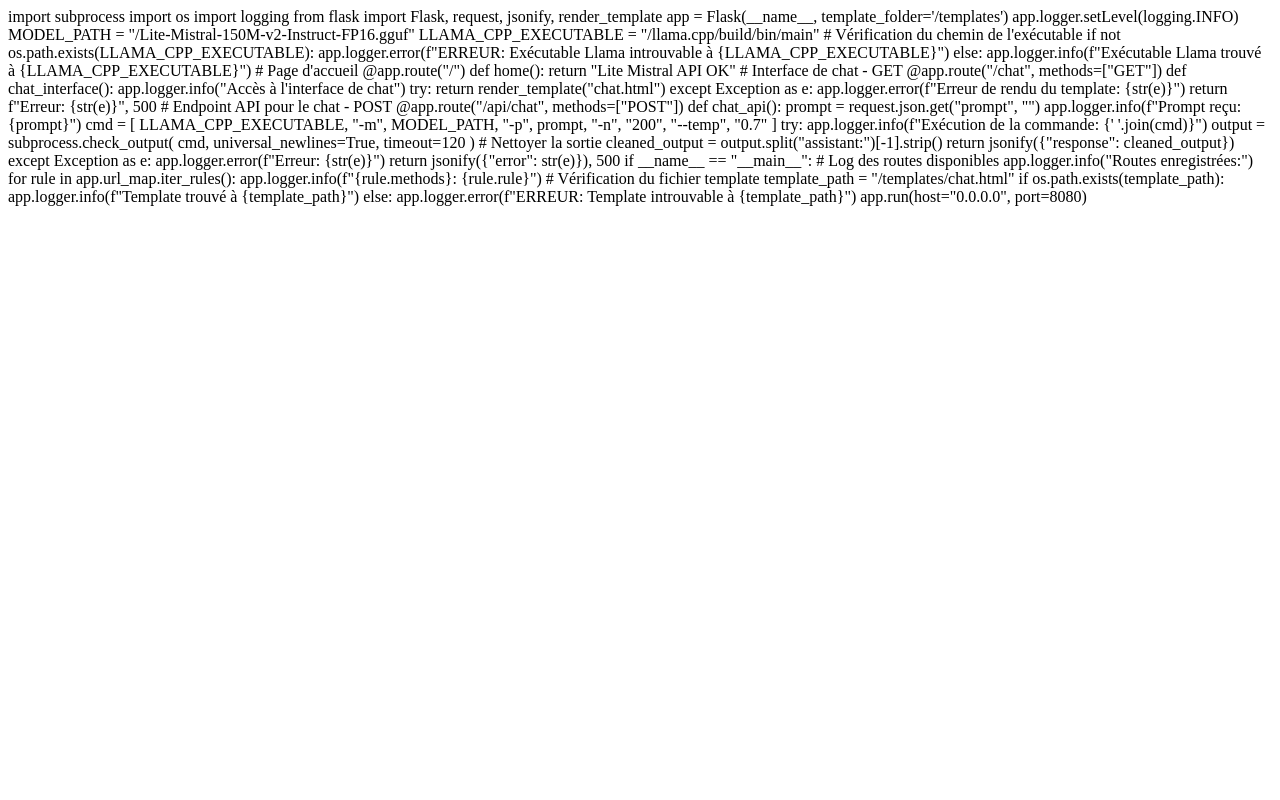
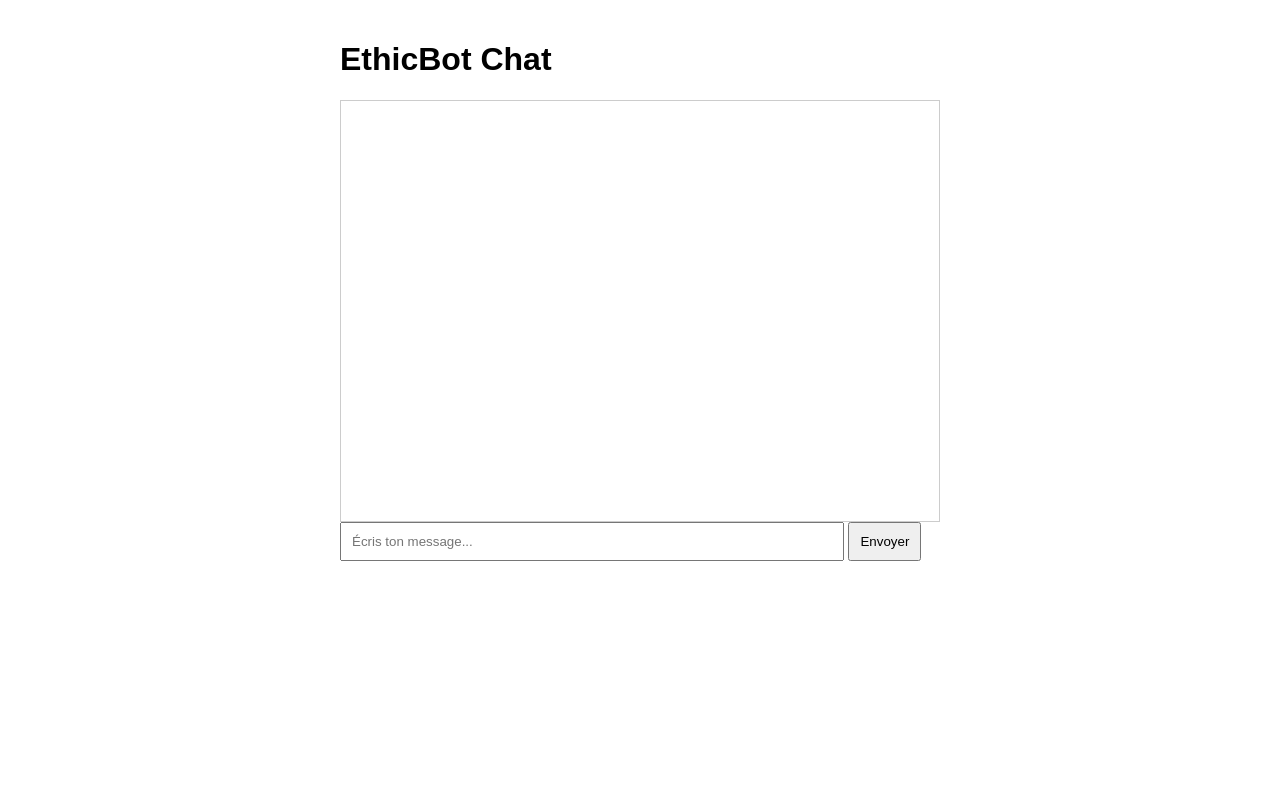
Before and after one commit to Tigroufou29/ethicbot-lite, a Flask app: page /chat in a window 1280 px wide. Run offline with Flask 3, Linux system fonts and the light colour scheme.

Commit message:
Update chat.html

```diff
--- a/templates/chat.html
+++ b/templates/chat.html
@@ -1,74 +1,53 @@
-import subprocess
-import os
-import logging
-from flask import Flask, request, jsonify, render_template
+<!DOCTYPE html>
+<html lang="fr">
+<head>
+    <meta charset="UTF-8">
+    <title>EthicBot Chat</title>
+    <style>
+        body { font-family: Arial, sans-serif; max-width: 600px; margin: auto; padding: 20px; }
+        #chat { border: 1px solid #ccc; padding: 10px; height: 400px; overflow-y: scroll; }
+        #user-input { width: 80%; padding: 10px; }
+        #send-btn { padding: 10px; }
+        .user { color: blue; }
+        .bot { color: green; }
+    </style>
+</head>
+<body>
+    <h1>EthicBot Chat</h1>
+    <div id="chat"></div>
+    <input type="text" id="user-input" placeholder="Écris ton message...">
+    <button id="send-btn">Envoyer</button>
 
-app = Flask(__name__, template_folder='/templates')
-app.logger.setLevel(logging.INFO)
+    <script>
+        const chatDiv = document.getElementById("chat");
+        const input = document.getElementById("user-input");
+        const button = document.getElementById("send-btn");
 
-MODEL_PATH = "/Lite-Mistral-150M-v2-Instruct-FP16.gguf"
-LLAMA_CPP_EXECUTABLE = "/llama.cpp/build/bin/main"
+        function addMessage(sender, text) {
+            const msg = document.createElement("p");
+            msg.className = sender;
+            msg.textContent = sender + ": " + text;
+            chatDiv.appendChild(msg);
+            chatDiv.scrollTop = chatDiv.scrollHeight;
+        }
 
-# Vérification du chemin de l'exécutable
-if not os.path.exists(LLAMA_CPP_EXECUTABLE):
-    app.logger.error(f"ERREUR: Exécutable Llama introuvable à {LLAMA_CPP_EXECUTABLE}")
-else:
-    app.logger.info(f"Exécutable Llama trouvé à {LLAMA_CPP_EXECUTABLE}")
-
-# Page d'accueil
-@app.route("/")
-def home():
-    return "Lite Mistral API OK"
-
-# Interface de chat - GET
-@app.route("/chat", methods=["GET"])
-def chat_interface():
-    app.logger.info("Accès à l'interface de chat")
-    try:
-        return render_template("chat.html")
-    except Exception as e:
-        app.logger.error(f"Erreur de rendu du template: {str(e)}")
-        return f"Erreur: {str(e)}", 500
-
-# Endpoint API pour le chat - POST
-@app.route("/api/chat", methods=["POST"])
-def chat_api():
-    prompt = request.json.get("prompt", "")
-    app.logger.info(f"Prompt reçu: {prompt}")
-
-    cmd = [
-        LLAMA_CPP_EXECUTABLE,
-        "-m", MODEL_PATH,
-        "-p", prompt,
-        "-n", "200",
-        "--temp", "0.7"
-    ]
-
-    try:
-        app.logger.info(f"Exécution de la commande: {' '.join(cmd)}")
-        output = subprocess.check_output(
-            cmd,
-            universal_newlines=True,
-            timeout=120
-        )
-        # Nettoyer la sortie
-        cleaned_output = output.split("assistant:")[-1].strip()
-        return jsonify({"response": cleaned_output})
-    except Exception as e:
-        app.logger.error(f"Erreur: {str(e)}")
-        return jsonify({"error": str(e)}), 500
-
-if __name__ == "__main__":
-    # Log des routes disponibles
-    app.logger.info("Routes enregistrées:")
-    for rule in app.url_map.iter_rules():
-        app.logger.info(f"{rule.methods}: {rule.rule}")
-
-    # Vérification du fichier template
-    template_path = "/templates/chat.html"
-    if os.path.exists(template_path):
-        app.logger.info(f"Template trouvé à {template_path}")
-    else:
-        app.logger.error(f"ERREUR: Template introuvable à {template_path}")
-
-    app.run(host="0.0.0.0", port=8080)
+        button.onclick = async () => {
+            const prompt = input.value;
+            if (!prompt) return;
+            addMessage("user", prompt);
+            input.value = "";
+            try {
+                const res = await fetch("/api/chat", {
+                    method: "POST",
+                    headers: { "Content-Type": "application/json" },
+                    body: JSON.stringify({ prompt })
+                });
+                const data = await res.json();
+                addMessage("bot", data.response || data.error);
+            } catch (err) {
+                addMessage("bot", "Erreur: " + err);
+            }
+        };
+    </script>
+</body>
+</html>
```
